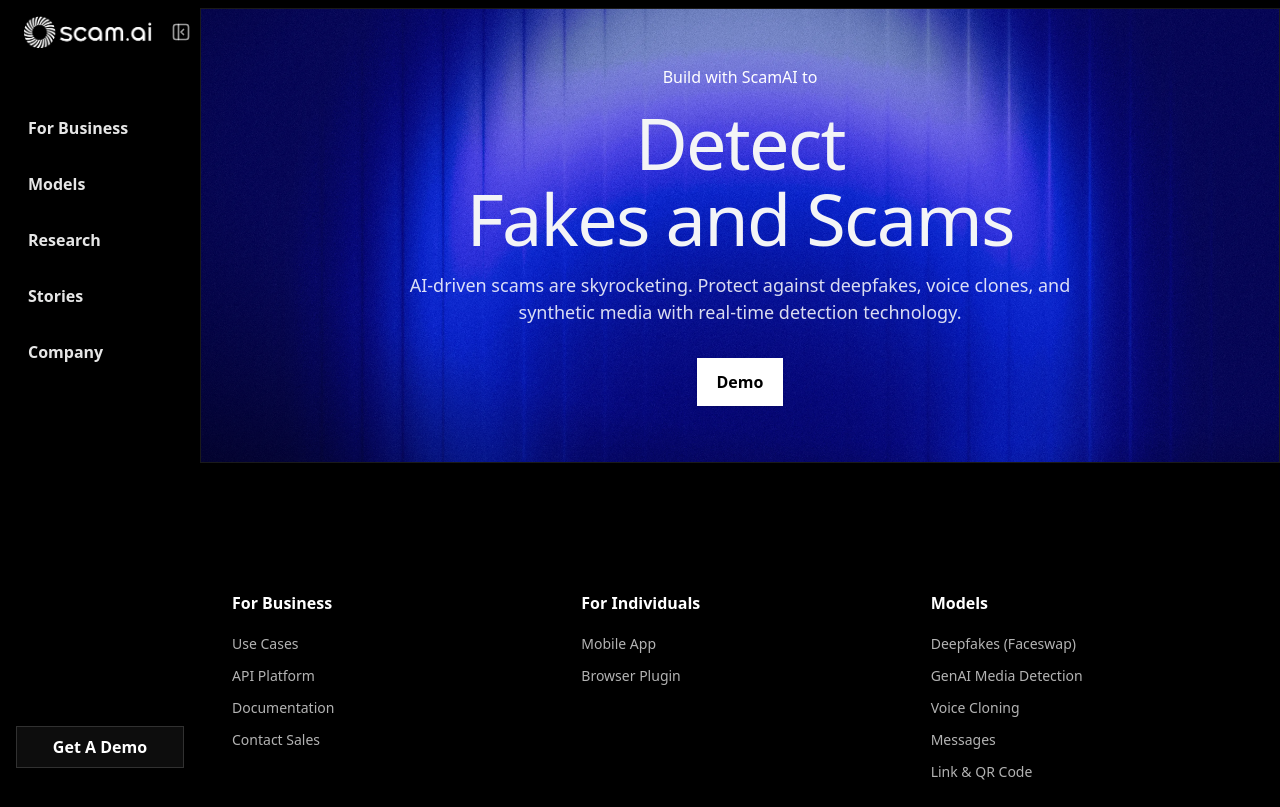
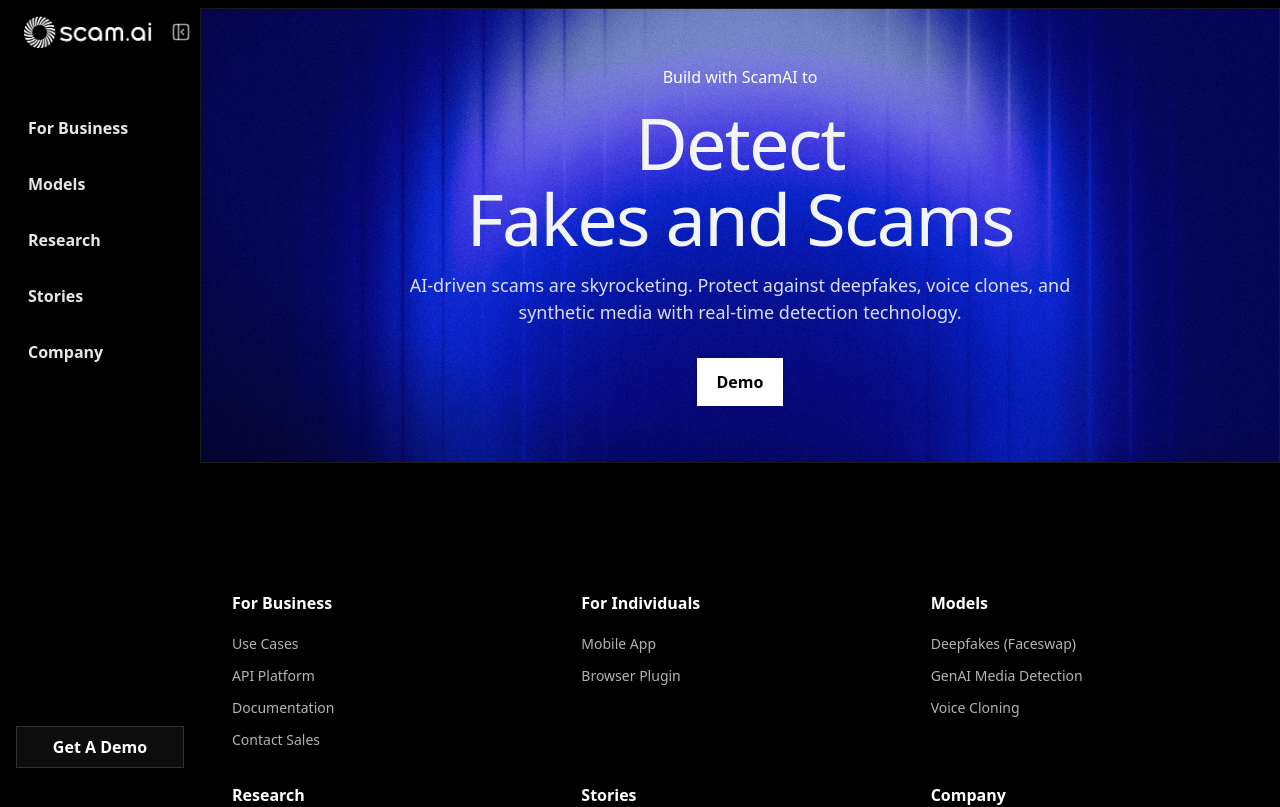
Before and after one commit to aptxaptx/scamai-landing, a Next.js app: page / in a window 1280 px wide. Shown: the top 807 px of the page. Built offline with nearby package versions, Linux system fonts and the light colour scheme.

Commit message:
Remove "Messages" and "Link & QR Code" links from DesktopSidebar and SiteFooter components to streamline navigation and focus on core offerings.

```diff
--- a/src/components/DesktopSidebar.tsx
+++ b/src/components/DesktopSidebar.tsx
@@ -71,8 +71,6 @@
     "Deepfakes (Faceswap)",
     "GenAI Media Detection",
     "Voice Cloning",
-    "Messages",
-    "Link & QR Code",
   ];
 
   const researchLinks = [
@@ -312,10 +310,6 @@
                   ? "/models/deepfakes"
                   : item === "Voice Cloning"
                   ? "/models/voice-clones"
-                  : item === "Messages"
-                  ? "/models/scam-text-detection"
-                  : item === "Link & QR Code"
-                  ? "/models/link-qr-code"
                   : "#";
 
                 return item === "Detection Models" ? (
--- a/src/components/MobileNav.tsx
+++ b/src/components/MobileNav.tsx
@@ -160,12 +160,6 @@
                   <Link href="/models/voice-clones" onClick={closeMenu} className="block rounded-lg px-3 py-2 text-sm text-white/80 hover:text-white hover:bg-white/5 transition-colors ml-2">
                     Voice Cloning
                   </Link>
-                  <Link href="/models/scam-text-detection" onClick={closeMenu} className="block rounded-lg px-3 py-2 text-sm text-white/80 hover:text-white hover:bg-white/5 transition-colors ml-2">
-                    Messages
-                  </Link>
-                  <Link href="/models/link-qr-code" onClick={closeMenu} className="block rounded-lg px-3 py-2 text-sm text-white/80 hover:text-white hover:bg-white/5 transition-colors ml-2">
-                    Link & QR Code
-                  </Link>
                 </div>
               )}
             </div>
--- a/src/components/SiteFooter.tsx
+++ b/src/components/SiteFooter.tsx
@@ -67,16 +67,6 @@
               <li>
                 <Link href="/models/voice-clones" className="text-white/70 hover:text-white text-sm transition-colors">
                   Voice Cloning
-                </Link>
-              </li>
-              <li>
-                <Link href="/models/scam-text-detection" className="text-white/70 hover:text-white text-sm transition-colors">
-                  Messages
-                </Link>
-              </li>
-              <li>
-                <Link href="/models/link-qr-code" className="text-white/70 hover:text-white text-sm transition-colors">
-                  Link & QR Code
                 </Link>
               </li>
             </ul>
```
